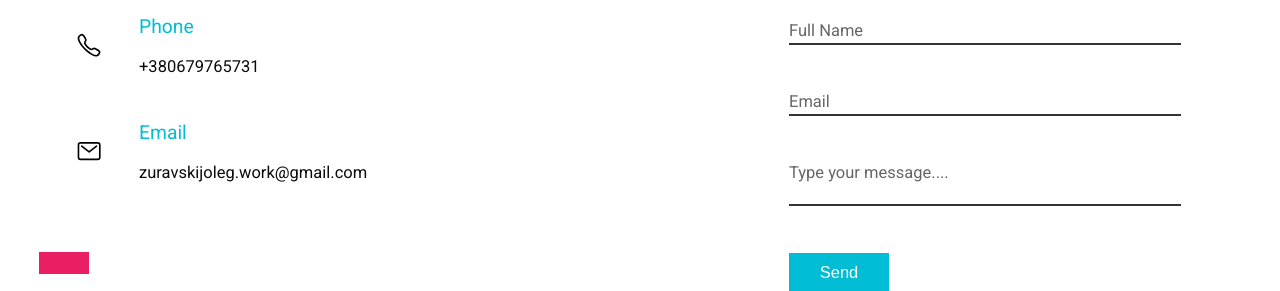
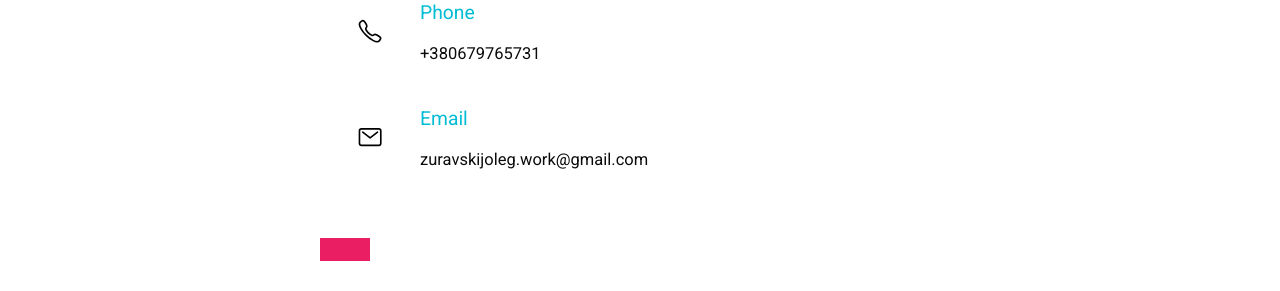
Before and after one commit to olegkhorobriv/site-cart, a plain HTML site: page communication.html in a window 1280 px wide. Shown: the part 449-740 px from the top of the page. Drawn offline with nearby package versions, Linux system fonts and the light colour scheme.

Commit message:
Update communication.html

```diff
--- a/communication.html
+++ b/communication.html
@@ -100,30 +100,7 @@
             </ul>
 
         </div>
-        <div class="contactForm">
-            <form action="" method="post">
-                <h2>Send Message</h2>
-                <div class="inputBox">
-                    <input name="name" type="text" required="required">
-                    <span>Full Name</span>
-                </div>
 
-                <div class="inputBox">
-                    <input name="email" type="text" required="required">
-                    <span>Email</span>
-                </div>
-
-                <div class="inputBox">
-                    <textarea name="text" required="required"></textarea>
-                    <span>Type your message....</span>
-                </div>
-                <div class="inputBox">
-                    <input name="submit" type="submit" value="Send">
-
-                </div>
-            </form>
-
-        </div>
     </div>
 </section>
 
```
